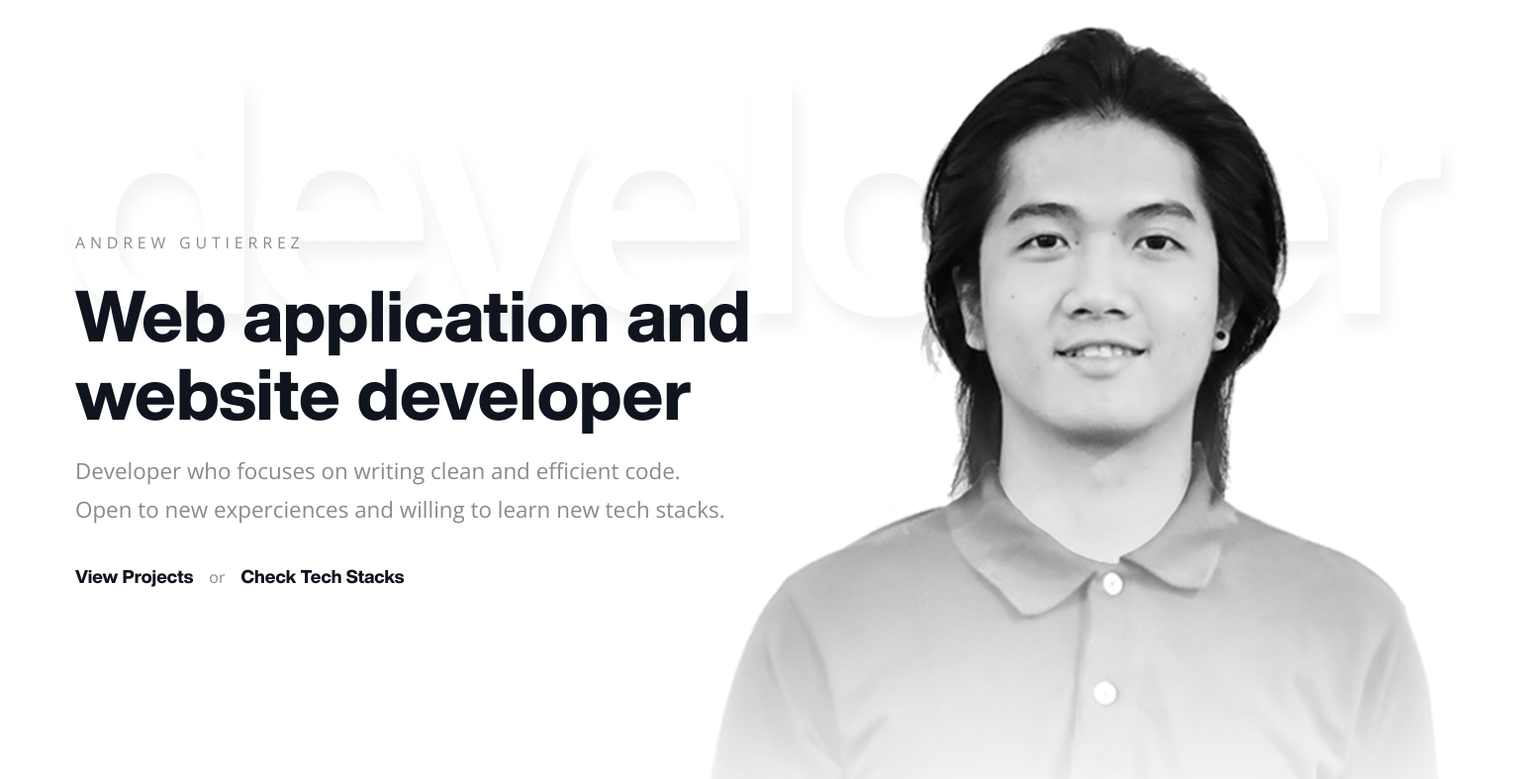
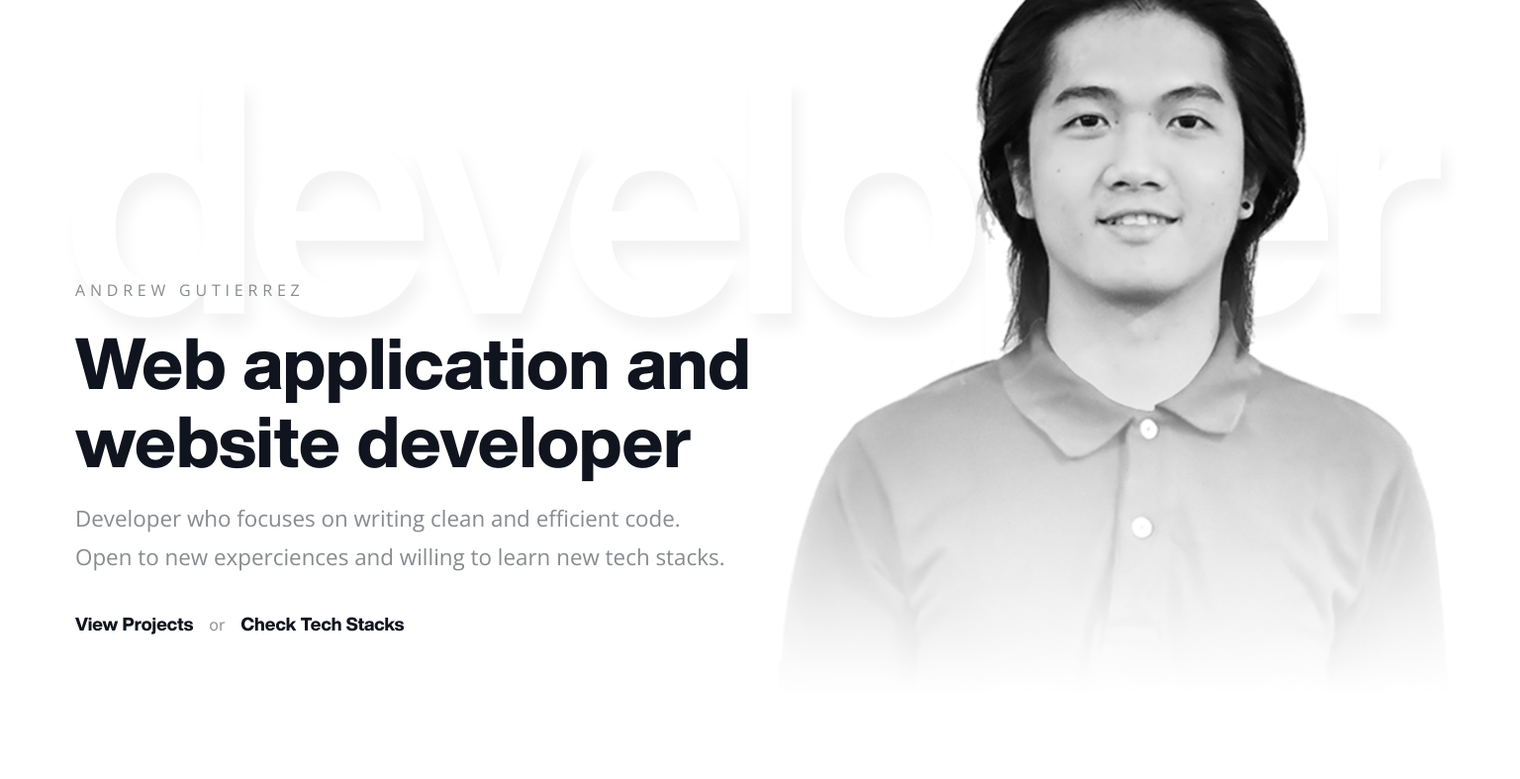
Before and after one commit to andrew001-astro/andrew001-astro.github.io, a plain HTML site: page index.html in a window 1536 px wide. Shown: the part 110-897 px from the top of the page at 99% size. Drawn offline with nearby package versions, Linux system fonts and the light colour scheme; a web font is replaced by a local one.

Commit message:
fixed some padding issues

```diff
--- a/css/intro.css
+++ b/css/intro.css
@@ -32,7 +32,6 @@
   object-fit: contain;
   width: 100%;
   max-width: 25rem;
-  /* min-width: 330px; */
 }
 
 #intro .developer {
@@ -84,15 +83,13 @@
 /* Medium devices (landscape tablets, 768px and up) */
 @media only screen and (min-width: 768px) {
   #intro {
-    /* min-height: 100vh; */
     padding-left: 1rem;
     padding-right: 1rem;
   }
 
   #intro .details {
     position: static;
-
-    padding-top: 15rem;
+    padding-top: 5rem;
   }
 
   #intro .details :is(h1, h2, h3) {
@@ -103,19 +100,19 @@
   #intro .picture {
     display: flex;
     flex-direction: row;
-    justify-content: flex-start;
-    align-items: flex-end;
+    justify-content: flex-end;
+    align-items: flex-start;
     min-height: 100vh;
     position: absolute;
     top: 0;
     right: 0;
     left: auto;
     z-index: -1;
-    overflow: hidden;
+    padding-top: 7rem;
   }
   #intro .picture img {
-    max-width: 50rem;
-    min-width: 50rem;
+    max-width: 30rem;
+    min-width: 30rem;
     animation-name: fade-in;
     animation-duration: 2s;
   }
@@ -124,7 +121,6 @@
 /* Large devices (laptops/desktops, 992px and up) */
 @media only screen and (min-width: 992px) {
   #intro {
-    /* min-height: 100vh; */
     padding-left: 1rem;
     padding-right: 1rem;
   }
@@ -145,7 +141,6 @@
 /* Large devices (laptops/desktops, 1070px and up) */
 @media only screen and (min-width: 1070px) {
   #intro {
-    /* min-height: 100vh; */
     padding-left: 1rem;
     padding-right: 1rem;
   }
@@ -156,7 +151,12 @@
   }
 
   #intro .picture {
-    justify-content: flex-end;
+    padding-top: 3rem;
+  }
+
+  #intro .picture img {
+    max-width: 40rem;
+    min-width: 40rem;
   }
 }
 
@@ -176,6 +176,11 @@
   #intro .picture {
     justify-content: flex-start;
   }
+
+  #intro .picture img {
+    max-width: 45rem;
+    min-width: 45rem;
+  }
 }
 
 @media only screen and (min-width: 1336px) {
@@ -187,9 +192,20 @@
   }
 }
 
+@media only screen and (min-width: 1360px) {
+  #intro .picture {
+    padding-top: 0rem;
+  }
+}
+
 @media only screen and (min-width: 1480px) {
   #intro {
     max-width: 1480px;
+  }
+
+  #intro .details {
+    position: static;
+    padding-top: 18rem;
   }
 }
 
@@ -206,7 +222,6 @@
     position: static;
     max-width: 50%;
     justify-content: center;
-    padding-top: 0;
     overflow: visible;
   }
 
```
